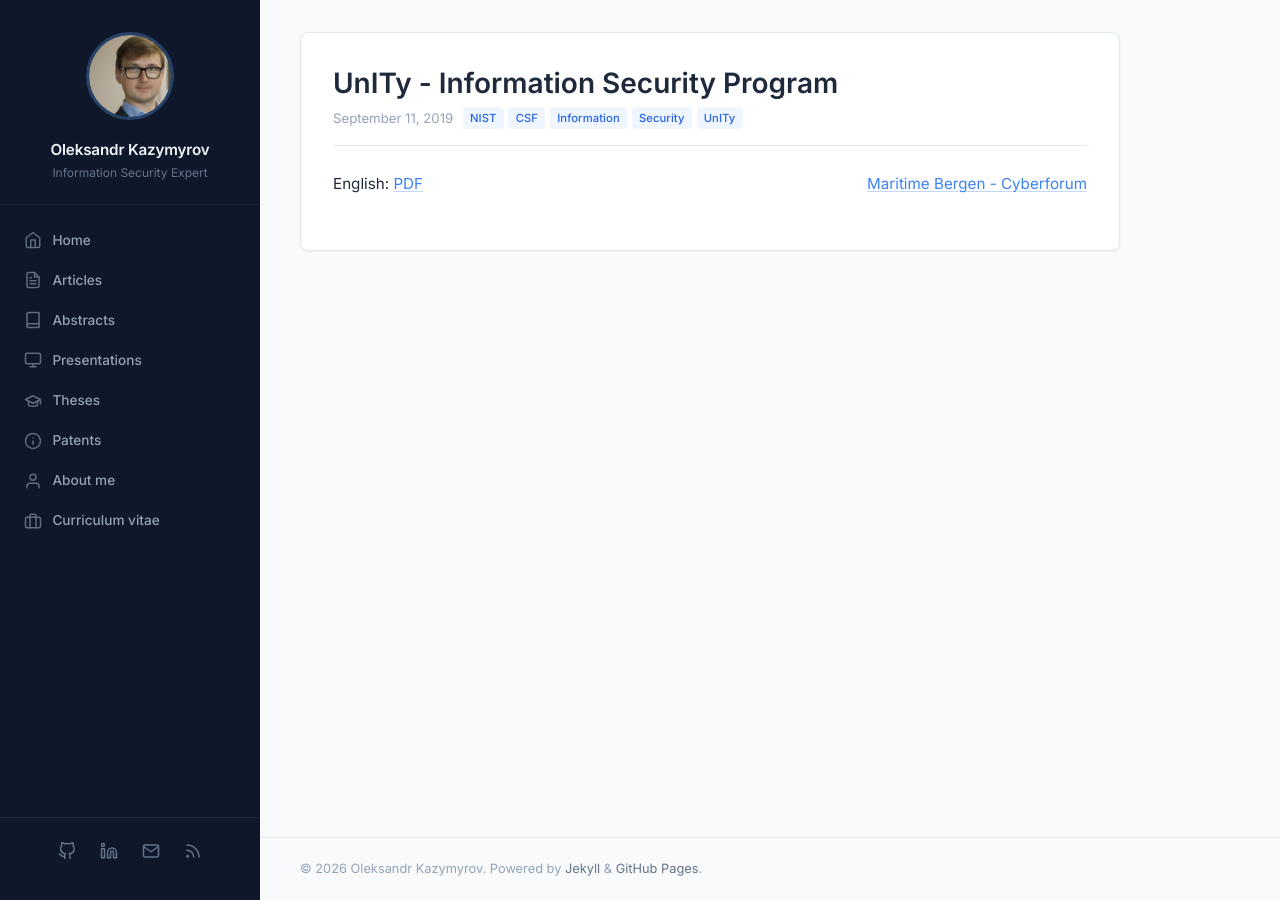
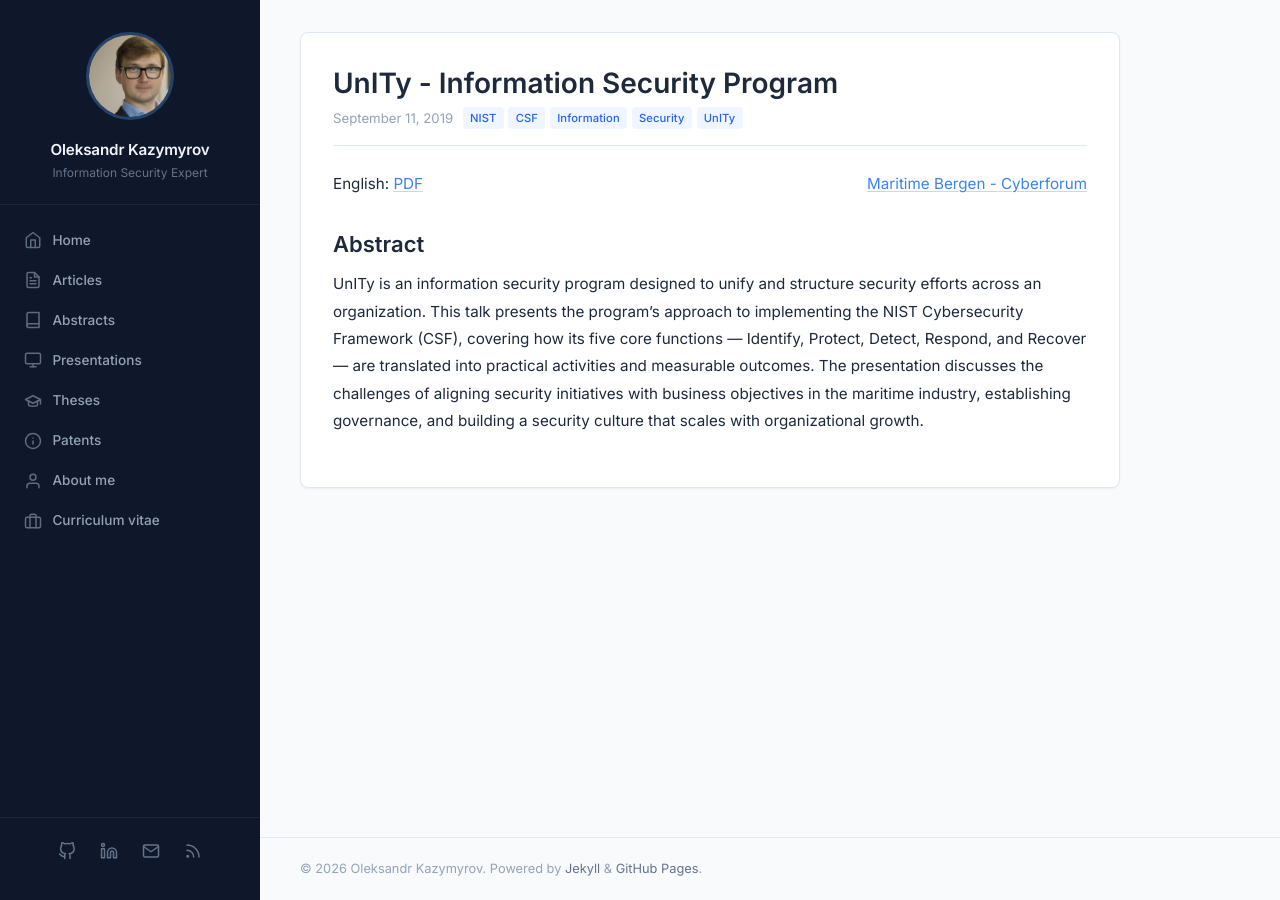
Before and after one commit to okazymyrov/okazymyrov.github.io, a Jekyll site: the page built from _posts/presentations/2019/2019-09-11-UnITy-Information-Security-Program.md, in a window 1280 px wide. Built offline with Jekyll 4.4.1, drawn with Linux system fonts in a browser that asks for light colours.

Commit message:
Refactor part 3

```diff
--- a/_posts/presentations/2019/2019-09-11-UnITy-Information-Security-Program.md
+++ b/_posts/presentations/2019/2019-09-11-UnITy-Information-Security-Program.md
@@ -13,3 +13,9 @@ comments: true
 ---
 
 English: [PDF]({{ site.url }}/assets/attachments/presentations/2019/385c8fe64a1338c3253c7f94ed6bc997.pdf) <span style="float: right;">[Maritime Bergen - Cyberforum](https://www.maritimebergen.no)</span>
+
+<!--more-->
+
+## Abstract
+
+UnITy is an information security program designed to unify and structure security efforts across an organization. This talk presents the program's approach to implementing the NIST Cybersecurity Framework (CSF), covering how its five core functions — Identify, Protect, Detect, Respond, and Recover — are translated into practical activities and measurable outcomes. The presentation discusses the challenges of aligning security initiatives with business objectives in the maritime industry, establishing governance, and building a security culture that scales with organizational growth.
```
Also changed, not shown: _posts/presentations/2019/2019-11-25-Time-Lapse-in-Industry-5-Years-in-40-minutes.md (+6 -0 lines), _posts/presentations/2022/2022-08-27-Data-Exfiltration-and-Prevention-Techniques.md (+6 -0 lines), _posts/presentations/2023/2023-10-14-What-Weve-Learned-from-Exposing-Atlassian-on-the-Internet.md (renamed from _posts/presentations/2023/2023-08-20-What-Weve-Learned-from-Exposing-Atlassian-on-the-Internet.md, +6 -0 lines).
